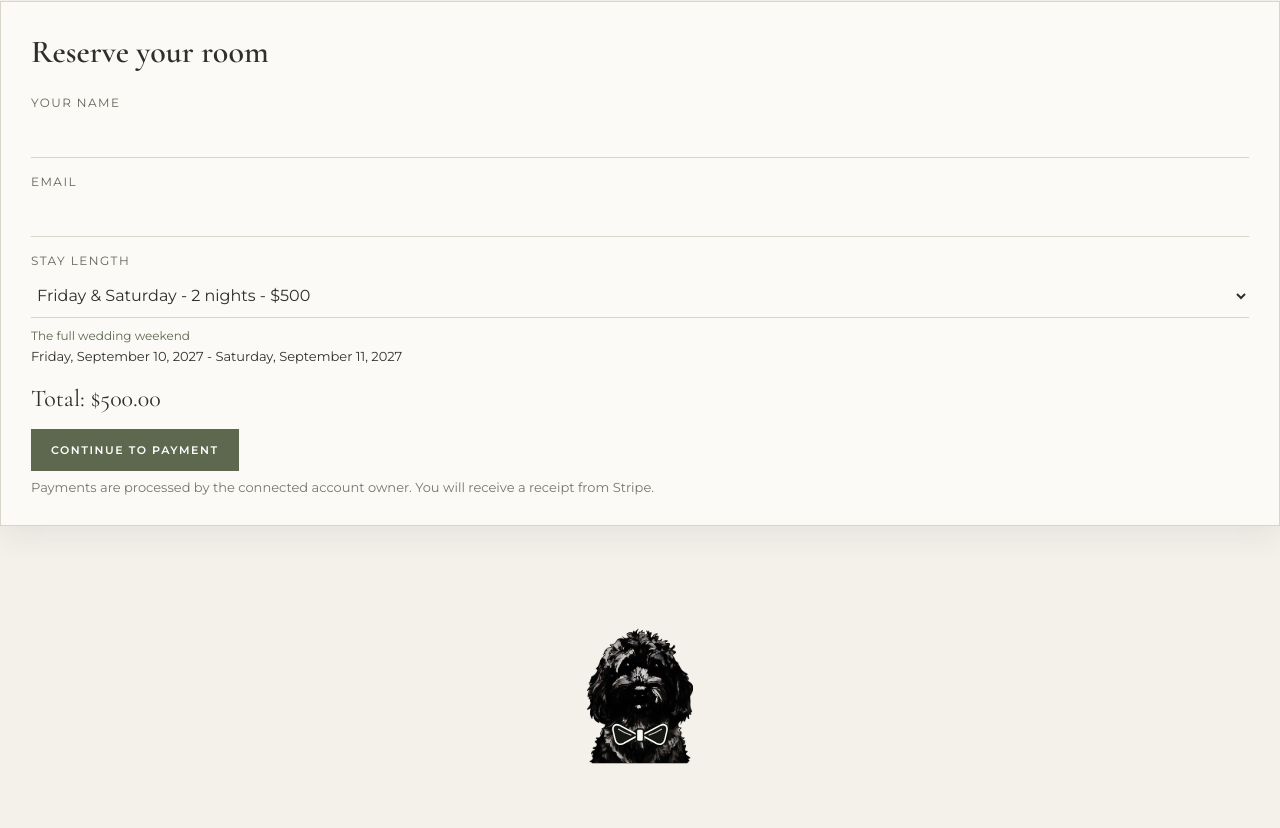
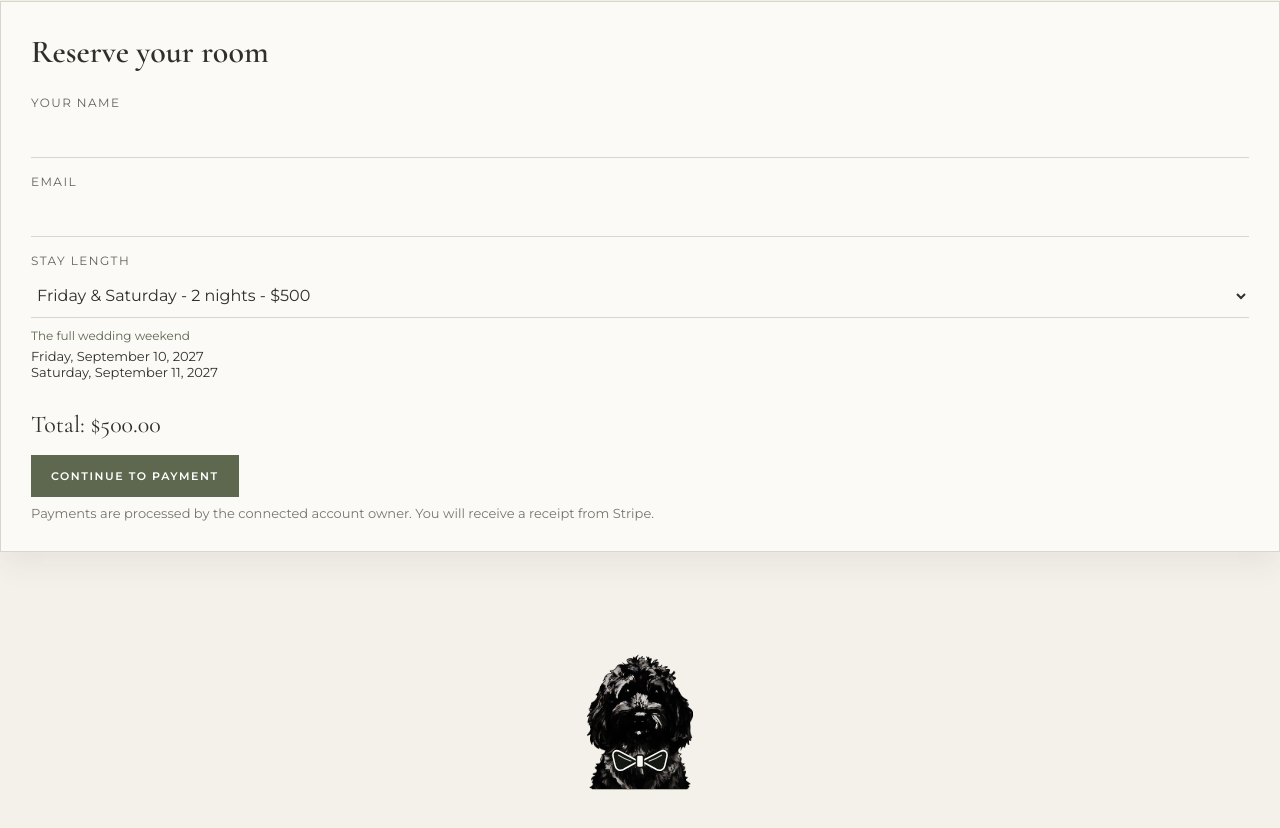
Before and after one commit to syneva-runyan/conservatory-payments-site, a website: page index.html in a window 1280 px wide. Shown: the part 1024-1852 px from the top of the page. Drawn offline with nearby package versions, Linux system fonts and the light colour scheme.

Commit message:
one more set of minor improvements

```diff
--- a/public/app.js
+++ b/public/app.js
@@ -129,7 +129,10 @@ function updateStayDates(nights){
   lastNight.setDate(lastNight.getDate() + Number(nights) - 1);
   const dateFormat = new Intl.DateTimeFormat('en-US', { weekday: 'long', month: 'long', day: 'numeric', year: 'numeric' });
   stayNoteEl.textContent = Number(nights) === 1 ? 'Just the wedding night' : 'The full wedding weekend';
-  stayDatesEl.textContent = `${dateFormat.format(firstNight)}${Number(nights) > 1 ? ` - ${dateFormat.format(lastNight)}` : ''}`;
+  stayDatesEl.replaceChildren(document.createTextNode(dateFormat.format(firstNight)));
+  if(Number(nights) > 1) {
+    stayDatesEl.append(document.createElement('br'), document.createTextNode(dateFormat.format(lastNight)));
+  }
 }
 
 form.nights.addEventListener('change', updateTotal);
--- a/public/styles.css
+++ b/public/styles.css
@@ -232,7 +232,7 @@ body {
 .total {
   font-family: 'Cormorant Garamond', serif;
   font-size: 24px;
-  margin: 20px 0 16px
+  margin: 30px 0 16px
 }
 
 .muted {
```
